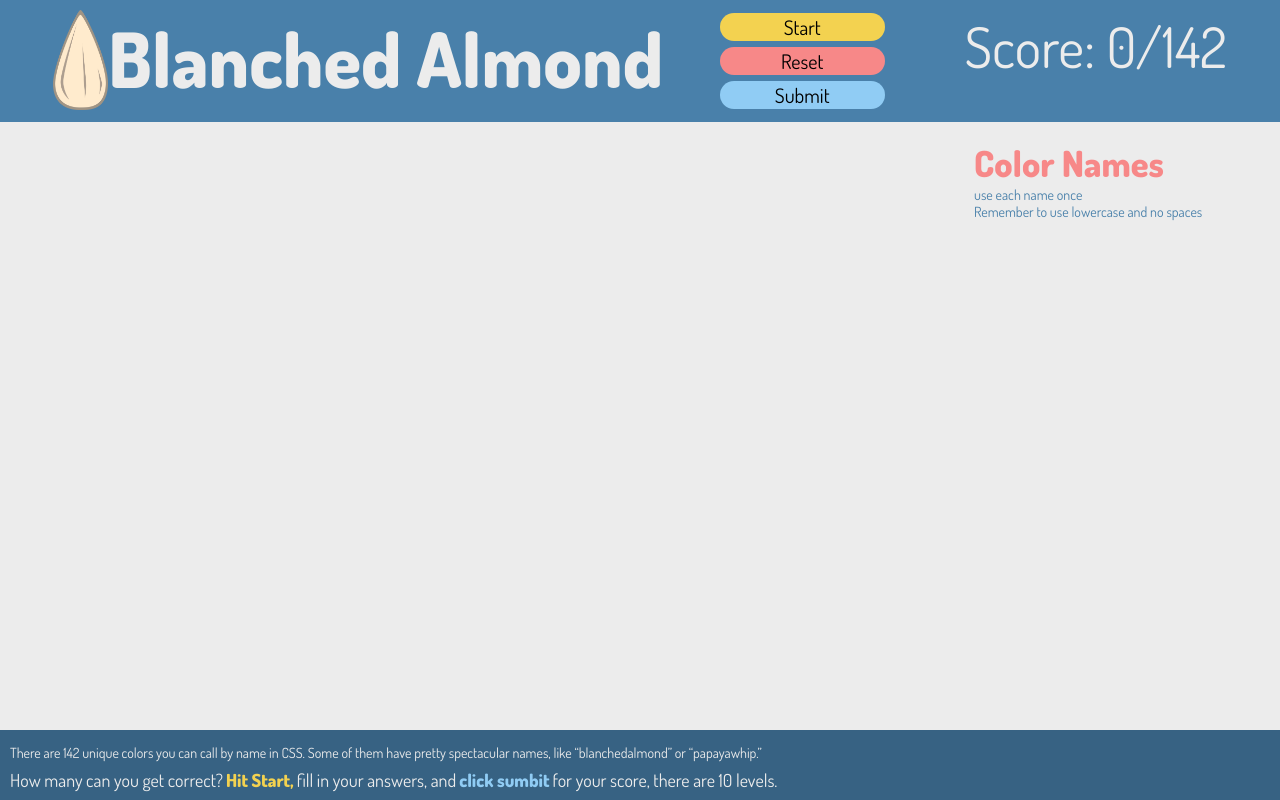
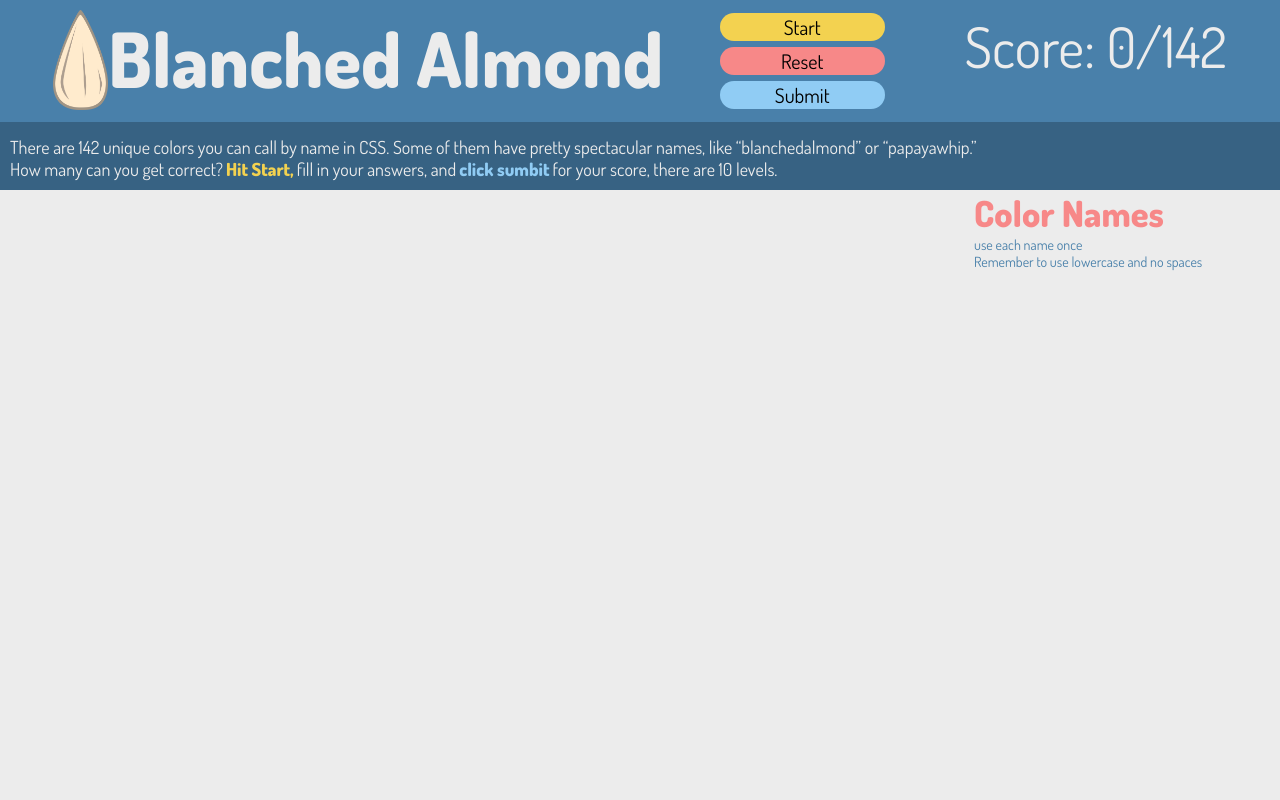
Before and after one commit to BrockMolmen/blanched-almond, a plain HTML site: page index.html in a window 1280 px wide. Drawn offline with Linux system fonts and the light colour scheme.

Commit message:
changed footer to hidden section

```diff
--- a/css/style.scss
+++ b/css/style.scss
@@ -40,7 +40,7 @@ header {
   width: 100%;
   display: flex;
   justify-content: space-between;
-  padding: 120px 25px 70px 25px;
+  padding: 170px 25px 70px 25px;
   position: relative;
   overflow: visable;
 }
@@ -48,6 +48,7 @@ header {
 #poolGrid {
   width: 20%;
   right: 50px;
+  top: 170px;
   position: fixed;
   text-align: left;
   h2 {
@@ -69,22 +70,25 @@ header {
   color: $white;
 }
 
-footer {
+.info {
   display: flex;
   flex-direction: column;
-  justify-content: space-evenly;
-  height: 70px;
+  justify-content: flex-end;
+  height: 100px;
   width: 100%;
   background-attachment: scroll;
   background-position: 0% 0%;
   position: fixed;
-  bottom: 0;
-  left: 0;
+  // bottom: 0;
+  // left: 0;
+  top: 90px;
+
   background-color: #376283;
   padding: 5px 10px 0 10px;
-  z-index: 3;
+  z-index: 2;
   font-size: 18px;
   color: $white;
+  transition: 0.5s ease;
 }
 // /* ELEMENT STYLES */
 h1 {
@@ -168,11 +172,9 @@ ul {
   list-style: none;
 }
 
-.about {
-  font-size: 14px;
-}
 .howto {
   display: flex;
+  padding-bottom: 10px;
 }
 .yellow {
   color: $yellow;
@@ -185,11 +187,7 @@ ul {
   font-weight: 800;
   padding: 0 3px 0 3px;
 }
-// li,
-// p {
-//   color: #4b517a;
-//   font-size: 24px;
-//   font-weight: 400;
-//   padding-right: 20px;
-//   text-align: right;
-// }
+
+.hidden {
+  transform: translateY(-70%);
+}
--- a/index.html
+++ b/index.html
@@ -32,6 +32,20 @@
         <h3 class="playerScoreContainer" id="playerScoreContainer">Score: 0/142</h3>
 
     </header>
+
+    <section class="info" id="info">
+
+        <p class="about" id="about">There are 142 unique colors you can call by name in CSS. Some of them have pretty spectacular names, like “blanchedalmond” or “papayawhip.”
+            <div class="howto" id="howto">
+                </p>How many can you get correct? </p>
+                <p class="yellow">Hit Start,</p>
+                <p>fill in your answers, and
+                <p class="blue">click sumbit</p>
+                <p>for your score, there are 10 levels.  </p>
+            </div>
+
+        </section>
+
     <!-- /// Game STAGE // -->
 
         <div class="stageGrid" id="stageGrid">
@@ -50,18 +64,7 @@
         </aside>
     </div>
 
-            <footer class="info" id="info">
 
-                <p class="about" id="about">There are 142 unique colors you can call by name in CSS. Some of them have pretty spectacular names, like “blanchedalmond” or “papayawhip.”
-                    <div class="howto" id="howto">
-                        </p>How many can you get correct? </p>
-                        <p class="yellow">Hit Start,</p>
-                        <p>fill in your answers, and
-                        <p class="blue">click sumbit</p>
-                        <p>for your score, there are 10 levels.  </p>
-                    </div>
-
-            </footer>
 
 
 
--- a/js/main.js
+++ b/js/main.js
@@ -12,11 +12,11 @@ const level1 = ['cadetblue', 'cyan', 'lightcyan', 'darkcyan', 'teal']
 const level2 = ['coral', 'darkorange', 'gold', 'orange', 'orangered', 'tomato']
 const level3 = ['deeppink', 'hotpink', 'lightpink', 'mediumvioletred', 'palevioletred', 'pink']
 const level4 = ['crimson', 'darkred', 'darksalmon', 'firebrick', 'indianred', 'lightcoral', 'lightsalmon', 'red', 'salmon', 'mistyrose']
-const level5 = ['blue', 'aqua','lightblue','lightskyblue','lightsteelblue','mediumblue','midnightblue','navy','powderblue','royalblue','skyblue','steelblue', 'cornflowerblue', 'darkblue', 'deepskyblue', 'dodgerblue','powderblue']
-const level6 = ['darkkhaki', 'khaki', 'lemonchiffon', 'lightgoldenrodyellow', 'lightyellow', 'moccasin', 'palegoldenrod', 'papayawhip', 'peachpuff', 'yellow']
-const level7 = ['bisque', 'blanchedalmond','brown','burlywood','chocolate','cornsilk','darkgoldenrod','goldenrod','maroon','peru','rosybrown','saddlebrown','sandybrown','sienna','tan']
-const level8 = ['aliceblue','antiquewhite','azure','beige','black','darkgray','dimgray','floralwhite','gainsboro','ghostwhite','gray','honeydew','ivory', 'lavenderblush','lightgray', 'lightslategray', 'linen','mintcream', 'navajowhite', 'oldlace','seashell', 'silver', 'slategray', 'snow', 'wheat', 'white', 'whitesmoke']
-const level9 = ['darkmagenta','darkorchid','darkslateblue','darkviolet','fuchsia','indigo','lavender','magenta','mediumorchid','mediumpurple','mediumslateblue','orchid','plum','purple','rebeccapurple','slateblue','thistle','violet', 'blueviolet']
+const level5 = ['darkkhaki', 'khaki', 'lemonchiffon', 'lightgoldenrodyellow', 'lightyellow', 'moccasin', 'palegoldenrod', 'papayawhip', 'peachpuff', 'yellow']
+const level6 = ['bisque', 'blanchedalmond','brown','burlywood','chocolate','cornsilk','darkgoldenrod','goldenrod','maroon','peru','rosybrown','saddlebrown','sandybrown','sienna','tan']
+const level7 = ['blue', 'aqua','lightblue','lightskyblue','lightsteelblue','mediumblue','midnightblue','navy','powderblue','royalblue','skyblue','steelblue', 'cornflowerblue', 'darkblue', 'deepskyblue', 'dodgerblue','powderblue']
+const level8 = ['darkmagenta','darkorchid','darkslateblue','darkviolet','fuchsia','indigo','lavender','magenta','mediumorchid','mediumpurple','mediumslateblue','orchid','plum','purple','rebeccapurple','slateblue','thistle','violet', 'blueviolet']
+const level9 = ['aliceblue','antiquewhite','azure','beige','black','darkgray','dimgray','floralwhite','gainsboro','ghostwhite','gray','honeydew','ivory', 'lavenderblush','lightgray', 'lightslategray', 'linen','mintcream', 'navajowhite', 'oldlace','seashell', 'silver', 'slategray', 'snow', 'wheat', 'white', 'whitesmoke']
 const level10 = ['aquamarine', 'chartreuse','darkgreen','darkolivegreen','darkseagreen','forestgreen','green','greenyellow','lawngreen','lightgreen','lime','limegreen','mediumseagreen','mediumspringgreen','olive','olivedrab','palegreen','seagreen','springgreen','yellowgreen', 'darkturquoise','lightseagreen','mediumaquamarine','mediumturquoise','paleturquoise', 'turquoise','darkslategray']
 
 
@@ -124,6 +124,8 @@ const checkScore = () => {
     levelNum++
     if (levelNum === 11) {
         levelNum = 1
+        let directions = document.querySelector(".info")
+        directions.classList.remove('hidden')
     }
 
     //start button text
@@ -135,6 +137,9 @@ const checkScore = () => {
 }
 
 startBtn.addEventListener('click', () => {
+    if (levelNum === 1) {
+        playerScore = 0
+    }
     let rmvBoxes = document.querySelectorAll("#colorBox")
     for (let cbox of rmvBoxes) {
     cbox.remove()
@@ -143,12 +148,18 @@ startBtn.addEventListener('click', () => {
     for (let word of rmvWB) {
     word.remove()
     }
+
     runGame.levelSelect()
     runGame.shuffleColors()
     runGame.buildStage()
     runGame.shuffleColors()
     runGame.getPool()
-})
+
+    let directions = document.querySelector(".info")
+    directions.classList.add('hidden')
+
+    }
+)
 
 submitBtn.addEventListener('click', checkScore)
 resetBtn.addEventListener('click', runGame.resetStage)
```
Also changed, not shown: css/style.css, 1 other file. Lines whose indentation alone changed are shown as unchanged.
